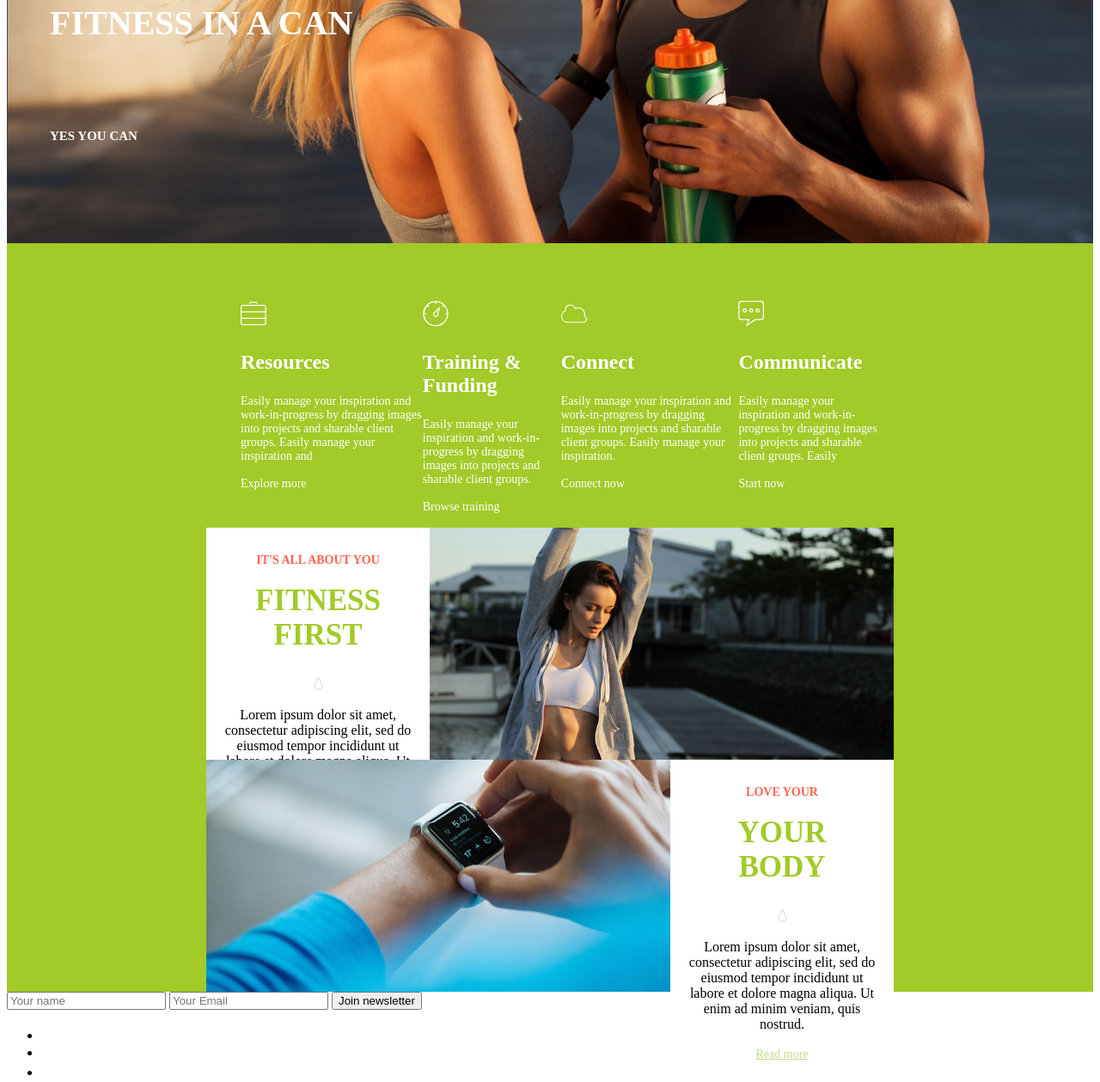
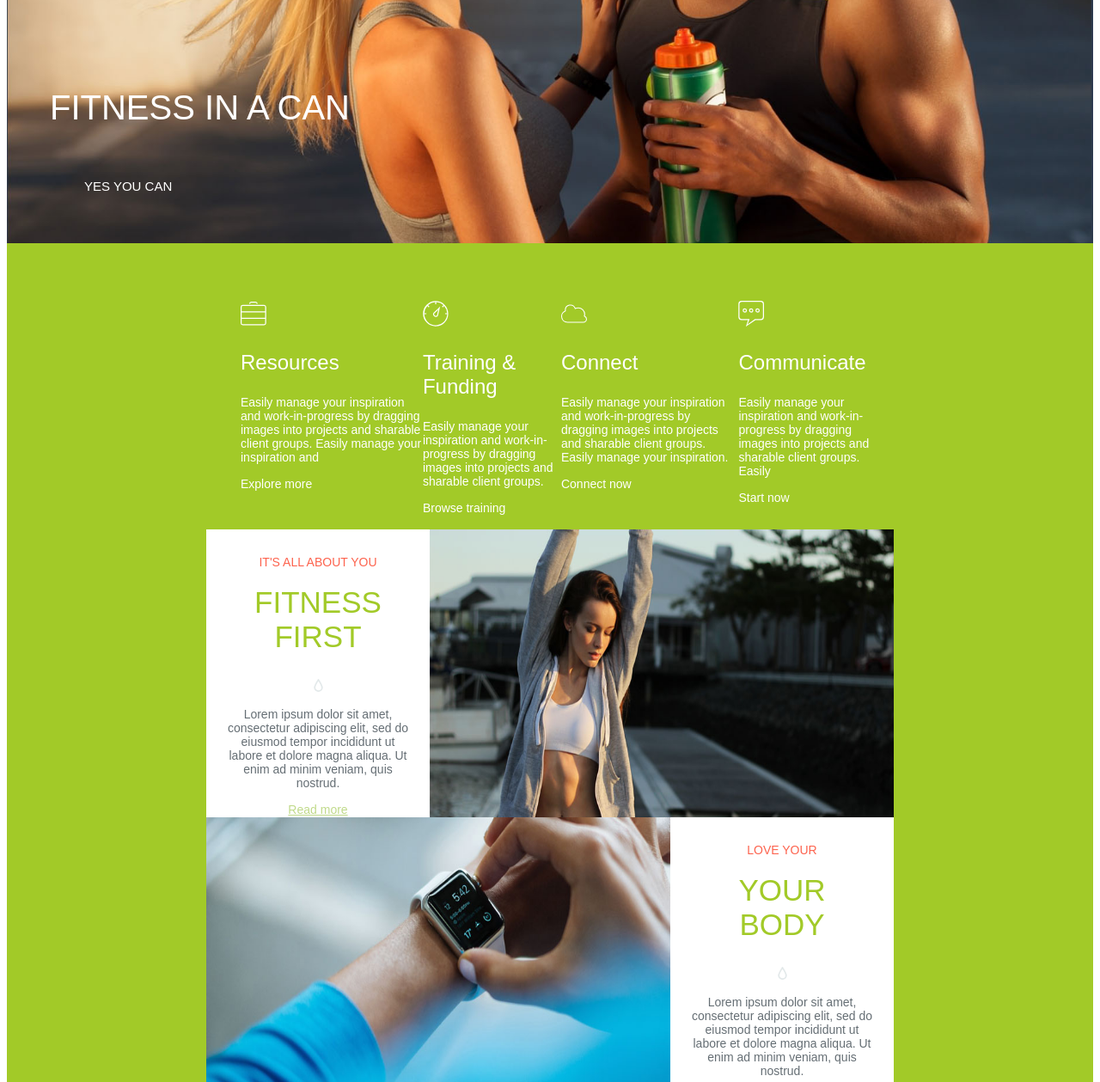
Before and after one commit to Asyaasipenko/Studies, a plain HTML site: page index.html in a window 1280 px wide. Shown: the part 325-1584 px from the top of the page at 86% size. Drawn offline with Linux system fonts and the light colour scheme.

Commit message:
work_baby

```diff
--- /dev/null
+++ b/fonts.css
@@ -0,0 +1,15 @@
+@font-face{
+src: './fonts/AvenirNextCyr-Regular.ttf';
+font-family: AvenirNext;
+}
+
+.with_fonts{
+font-family: AvenirNext, sans-serif;
+font-weight: 100;
+}
+
+.title{
+font-family: AvenirNext, sans-serif;
+font-weight: 600;
+
+}
--- a/styles.css
+++ b/styles.css
@@ -12,15 +12,18 @@
 	text-decoration: none;
 }
 
-
-
-
+@font-face{
+src: './fonts/AvenirNextCyr-Regular.ttf';
+font-family: AvenirNext;
+}
 
 .menu{
 	display: flex;
 	justify-content: space-between;
 	list-style: none;
     width: 500px;
+    font-family: AvenirNext, sans-serif;
+font-weight: 400;
 }
 .container{
 	display: flex;
@@ -33,17 +36,22 @@
 .title{
 	color: #ffffff;
 	font-size: 40px;
-	margin-top: 300px;
+	margin-top: 350px;
 	margin-left: 50px;
-	margin-top: 250px;
 	text-transform: uppercase;
+	font-family: AvenirNext, sans-serif;
+font-weight: 400;
+
 }
 .subtitle{
 color: #ffffff;
 font-size: 15px;
 text-transform: uppercase;
-margin-left: 50px;
-margin-top: 100px;
+font-family: AvenirNext, sans-serif;
+font-weight: 300;
+margin-left: 90px;
+margin-top: 60px;
+
 }
 .benefits{
 	display: flex;
@@ -65,14 +73,20 @@ margin-top: 100px;
 	color: #ffffff;
 	text-decoration: none;
 	font-size: 14px;
+	font-family: AvenirNext, sans-serif;
+font-weight: 200;
 }
 .benefits_title{
 	font-size: 24px;
+	font-family: AvenirNext, sans-serif;
+font-weight: 400;
 
 
 }
 .benefits_text{
 	font-size: 14px;
+	font-family: AvenirNext, sans-serif;
+font-weight: 300;
 }
 
 .benefits_foo{
@@ -96,6 +110,8 @@ margin-top: 30px;
 margin-left: 30px;
 margin-right: 30px;
 text-transform: uppercase;
+font-family: AvenirNext, sans-serif;
+font-weight: 400;
 }
 .title_five{
 	color: #a2ca28;
@@ -104,12 +120,16 @@ text-transform: uppercase;
 	margin-left: 30px;
 	margin-right: 30px;
 	text-transform: uppercase;
+	font-family: AvenirNext, sans-serif;
+font-weight: 400;
 }
 .text_promo{
-	color: #656e74
+	color: #656e74;
 	font-size: 14px;
 	margin-left: 20px;
 	margin-right: 20px;
+	font-family: AvenirNext, sans-serif;
+font-weight: 200;
 }
 .Read_mo{
 	color: #c0da8a;
@@ -117,17 +137,18 @@ text-transform: uppercase;
 	margin-left: 50px;
 	margin-right: 50px;
 	margin-bottom: 600px;
+	font-family: AvenirNext, sans-serif;
+font-weight: 200;
 }
 .background_div{
 	background: #ffffff;
 	width: 270px;
-	height: 270px;
 	text-align: center;
 
 }
 .section_image{
 	width: 540px;
-	height:270px;
+	height:335px;
 }
 
 .center-screen {
```
Also changed, not shown: index.html (+1 -0 lines), fonts/AvenirNextCyr-Regular.ttf (renamed from fonts_study/AvenirNextCyr-Regular.ttf), 1 other file.
